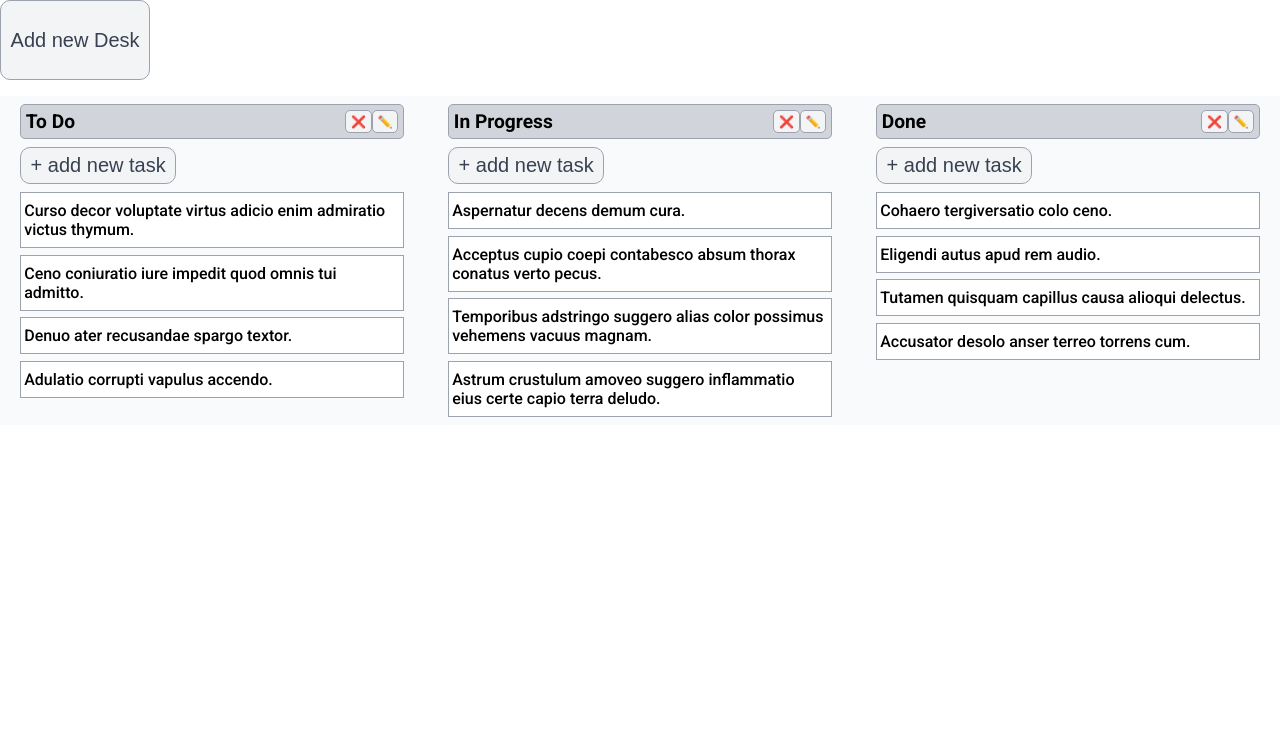
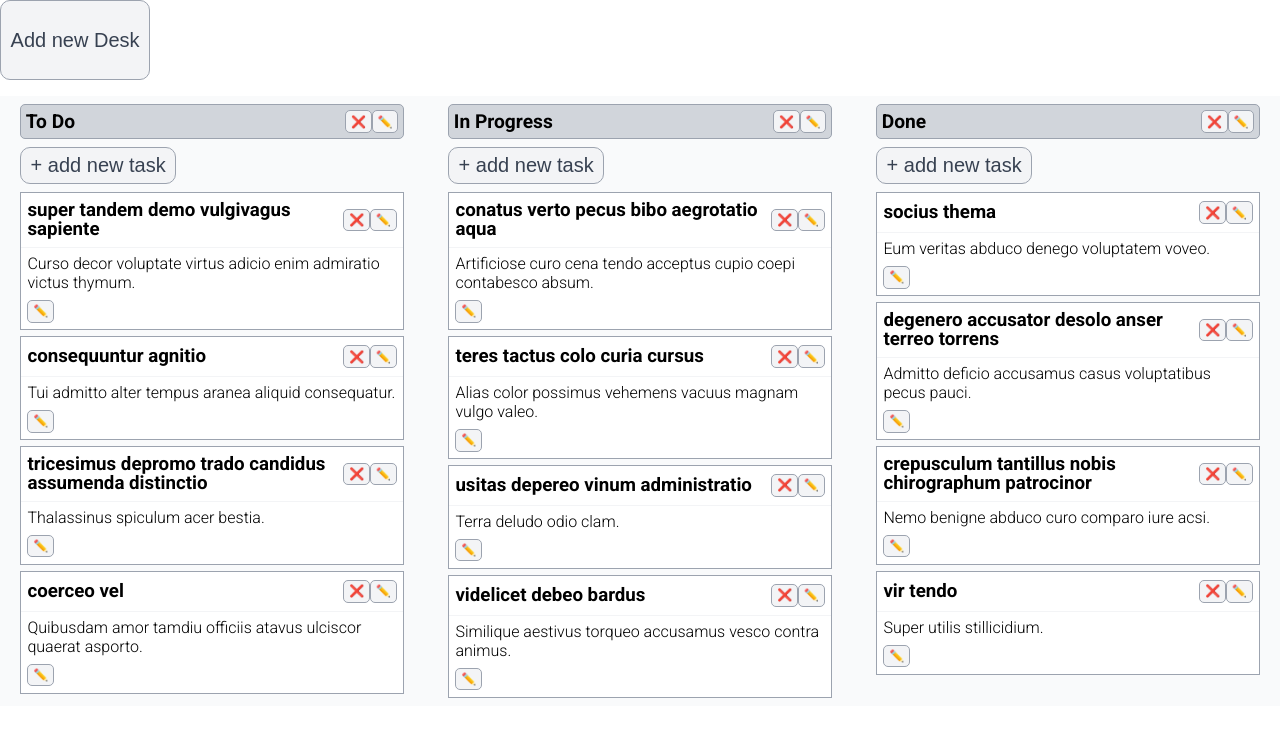
Before and after one commit to Podexus23/kanban, a React (Vite) app: page / in a window 1280 px wide. Shown: the top 736 px of the page. Built offline with nearby package versions, Linux system fonts and the light colour scheme.

Commit message:
feat: editable task and task title

```diff
--- a/src/components/features/DesksPlace/DesksPlace.tsx
+++ b/src/components/features/DesksPlace/DesksPlace.tsx
@@ -26,7 +26,6 @@ function DesksPlace({ desks }) {
   //drag and drop for tasks
   function handleDragTaskOverDesks(e, currentDeskOver) {
     refNewTaskParent.current = currentDeskOver;
-    console.log(currentDeskOver);
   }
 
   return (
--- a/src/components/features/Task/Task.module.css
+++ b/src/components/features/Task/Task.module.css
@@ -1,6 +1,39 @@
 .task{
   border: 1px solid var(--gray-1);
   background-color: #ffffff;
-  padding: 0.5rem 0.2rem;
   text-align: start;
 }
+
+.header{
+  border-bottom: 1px solid var(--gray-l-2);
+  padding: 0.5rem 0.4rem;
+  line-height: 1;
+  display: flex;
+  justify-content: space-between;
+  align-items: center;
+}
+
+.description{
+  padding: 0.4rem;
+  font-weight: 300;
+}
+
+.buttons{
+  display: flex;
+  flex-wrap: nowrap;
+}
+
+.titleInput{
+  padding: 0.1rem;
+  font-family:  inherit;
+  width: 100%;
+}
+
+.inputWrapper{
+  display: flex;
+  width: 100%;
+}
+
+.text{
+  padding-bottom: 0.5rem;
+}
--- a/src/components/features/Task/Task.tsx
+++ b/src/components/features/Task/Task.tsx
@@ -1,7 +1,27 @@
+/**
+ *  - Создание/удаление/редактирование задач ✔️
+    - Перетаскивание между колонками (Drag-and-Drop) ✔️
+    - Отображение заголовка и описания задачи ✔️
+    - Простая валидация (нельзя создать пустую задачу)
+ */
+
 import { useRef, useState } from "react";
 import styles from "./Task.module.css";
+import Button from "../../Button";
 
-const Task = ({ task, dragOver, onDragStart, onDragEnd }) => {
+const Task = ({
+  task,
+  dragOver,
+  onDragStart,
+  onDragEnd,
+  onRemoveTask,
+  onEditTask,
+}) => {
+  const [isTitleChange, setIsTitleChange] = useState(false);
+  const [isDescriptionChange, setIsDescriptionChange] = useState(false);
+  const [title, setTitle] = useState(task.title);
+  const [description, setDescription] = useState(task.text);
+
   const handleDragOver = (e, id) => {
     e.preventDefault();
     if (dragOver.current === id) return;
@@ -11,12 +31,81 @@ const Task = ({ task, dragOver, onDragStart, onDragEnd }) => {
   return (
     <div
       className={styles.task}
-      draggable
+      draggable={isTitleChange || isDescriptionChange ? "false" : "true"}
       onDragStart={(e) => onDragStart(e, task.id)}
       onDragOver={(e) => handleDragOver(e, task.id)}
       onDragEnd={(e) => onDragEnd(e, task.id)}
     >
-      {task.text}
+      <header className={styles.header}>
+        {isTitleChange ? (
+          <div className={styles.inputWrapper}>
+            <input
+              type={"text"}
+              value={title}
+              onChange={(e) => setTitle(e.target.value)}
+              className={styles.titleInput}
+            />
+            <Button
+              onClick={() => {
+                onEditTask(task.id, "title", title);
+                setIsTitleChange(false);
+              }}
+              name={`✔️`}
+              title={"add title"}
+              size={"small"}
+            />
+          </div>
+        ) : (
+          <h3>{title}</h3>
+        )}
+
+        <div className={styles.buttons}>
+          <Button
+            name={"❌"}
+            size={"small"}
+            onClick={(e) => onRemoveTask(e, task.id)}
+            title="remove task"
+          />
+          <Button
+            name={"✏️"}
+            size={"small"}
+            onClick={() => {
+              setIsTitleChange(true);
+            }}
+            title="edit task"
+          />
+        </div>
+      </header>
+      <div className={`${styles.description}`}>
+        {isDescriptionChange ? (
+          <div className={styles.inputWrapper}>
+            <textarea
+              value={description}
+              onChange={(e) => setDescription(e.target.value)}
+              className={styles.titleInput}
+            />
+            <Button
+              onClick={() => {
+                onEditTask(task.id, "description", description);
+                setIsDescriptionChange(false);
+              }}
+              name={`✔️`}
+              title={"add description"}
+              size={"small"}
+            />
+          </div>
+        ) : (
+          <p className={styles.text}>{description}</p>
+        )}
+        <Button
+          name={"✏️"}
+          size={"small"}
+          onClick={() => {
+            setIsDescriptionChange(true);
+          }}
+          title="edit task"
+        />
+      </div>
     </div>
   );
 };
--- a/src/components/features/desk/Desk.tsx
+++ b/src/components/features/desk/Desk.tsx
@@ -1,12 +1,7 @@
 // - Стандартные колонки: "To Do", "In Progress", "Done" ✔️
 // - Возможность добавлять/удалять/переименовывать колонки ✔️
 // - Горизонтальный скролл или адаптивное отображение колонок ✔️
-/**
- *  - Создание/удаление/редактирование задач
-    - Перетаскивание между колонками (Drag-and-Drop) ✏️
-    - Отображение заголовка и описания задачи
-    - Простая валидация (нельзя создать пустую задачу)
- */
+
 import { useRef, useState } from "react";
 import styles from "./Desk.module.css";
 import { faker } from "@faker-js/faker";
@@ -16,6 +11,7 @@ import Button from "../../Button";
 const makeTask = () => {
   return {
     text: faker.lorem.lines({ min: 1, max: 1 }),
+    title: faker.lorem.words({ min: 2, max: 6 }),
     id: faker.string.uuid(),
   };
 };
@@ -36,10 +32,7 @@ function Desk({
 
   const dragOver = useRef(null);
 
-  const handleAddTask = () => {
-    setTasks((tasks) => [...tasks, makeTask()]);
-  };
-
+  //task drag
   const handleTaskDragEnd = (e) => {
     const toMoveIndex = tasks.findIndex((task) => task.id == dragOver.current);
     const draggableIndex = tasks.findIndex((task) => task.id == draggable);
@@ -60,7 +53,6 @@ function Desk({
     refDragParent.current = null;
     refNewTaskParent.current = null;
   };
-
   const handleStartDragTask = (e, id) => {
     setDraggable(id);
     e.dataTransfer.effectAllowed = "move";
@@ -68,11 +60,11 @@ function Desk({
     refDragTask.current = tasks.find((task) => task.id === id);
   };
 
+  //desk drop
   const handleDragOverDesk = (e) => {
     e.preventDefault();
     onHandleOver(e, deskTitle);
   };
-
   const handleEndTaskDrop = (e) => {
     if (refDragParent.current === deskTitle) return;
     e.preventDefault();
@@ -92,6 +84,23 @@ function Desk({
     setDraggable(null);
     dragOver.current = null;
     refDragParent.current = null;
+  };
+  //task management
+  const handleAddTask = () => {
+    setTasks((tasks) => [...tasks, makeTask()]);
+  };
+  const handleRemoveTask = (e, id) => {
+    setTasks((tasks) => [...tasks.filter((task) => task.id !== id)]);
+  };
+  const handleEditTask = (id, type, data) => {
+    console.log(id, type, data);
+    setTasks((tasks) => {
+      const task = tasks.find((task) => task.id === id);
+      if (!task) return tasks;
+      if (type === "title") task.title = data;
+      if (type === "description") task.text = data;
+      return tasks;
+    });
   };
 
   return (
@@ -115,6 +124,8 @@ function Desk({
               dragOver={dragOver}
               onDragStart={handleStartDragTask}
               onDragEnd={handleTaskDragEnd}
+              onRemoveTask={handleRemoveTask}
+              onEditTask={handleEditTask}
             />
           ))}
         </div>
--- a/src/style.css
+++ b/src/style.css
@@ -12,10 +12,10 @@
   --gray-l-3:#f9fafb;
 }
 
-.roboto-normal {
+.roboto-thin {
   font-family: "Roboto", sans-serif;
   font-optical-sizing: auto;
-  font-weight: 500;
+  font-weight: 300;
   font-style: normal;
   font-variation-settings:
     "wdth" 100;
```
